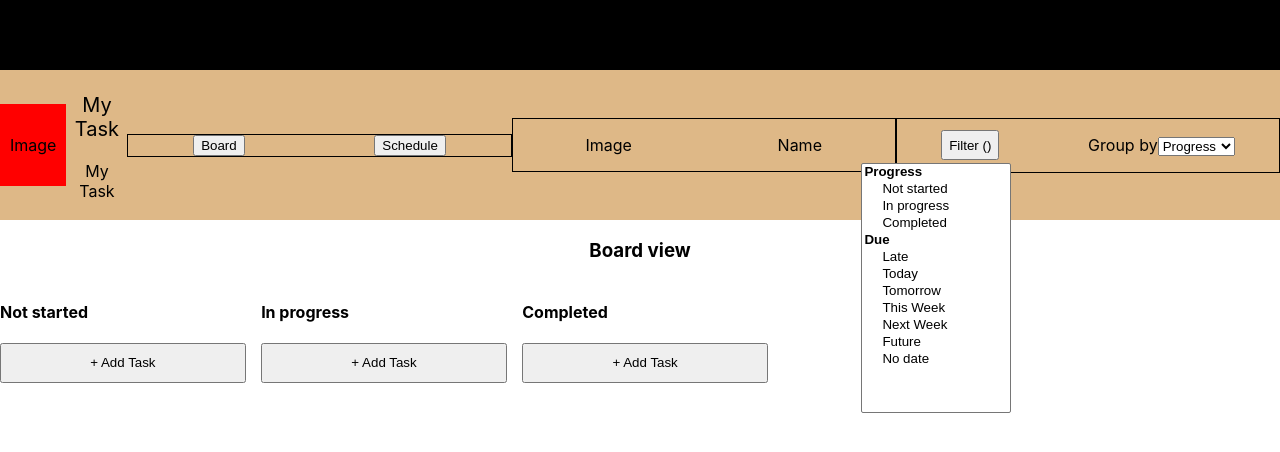
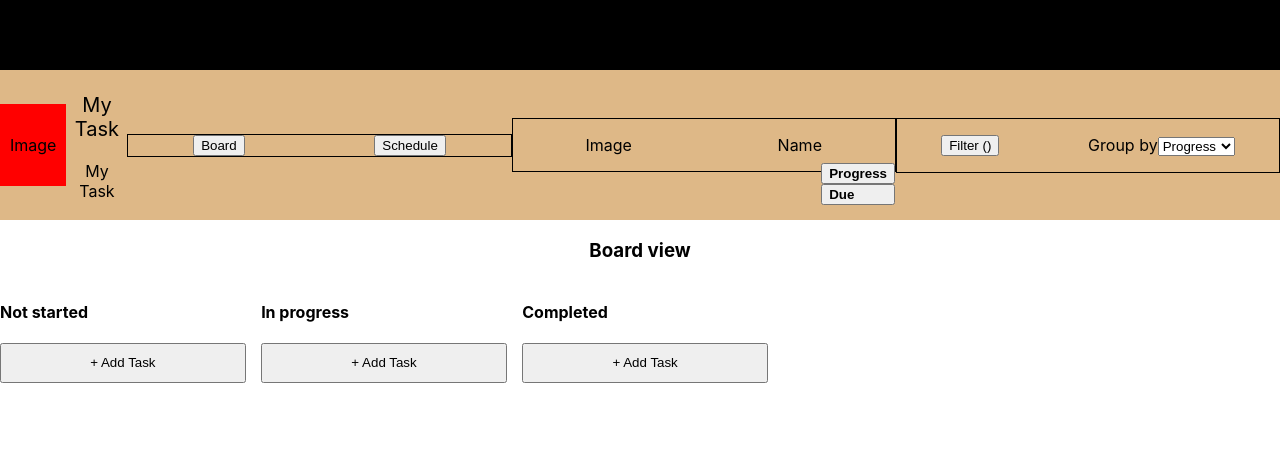
Before and after one commit to rajkumardas2701/planner-app, a React (Create React App) app: page / in a window 1280 px wide. Both pictures are taken after a click on the button "Filter ()". Shown: the top 452 px of the page. Built offline with nearby package versions, Linux system fonts and the light colour scheme.

Commit message:
Correct filter layouts in Header component

```diff
--- a/src/components/Header.js
+++ b/src/components/Header.js
@@ -7,11 +7,14 @@ const Header = ({ setView, setGroupBy }) => {
   // set section is to highlight the selection board or schedule
   const [section, setSection] = useState('board');
   const [showFilters, setShowFilters] = useState(false);
+  const [showProgress, setShowProgress] = useState(false);
+  const [showDue, setShowDue] = useState(false);
   useEffect(() => {
     setSection(section);
   }, [section]);
-  const handleFilterClick = () => {
+  const handleFilterClick = (e) => {
     setShowFilters(!showFilters);
+    e.preventDefault();
   };
   const handleBoardChange = (e) => {
     e.preventDefault();
@@ -27,6 +30,21 @@ const Header = ({ setView, setGroupBy }) => {
     // e.preventDefault();
     setGroupBy(e.target.value);
   };
+  const handleProgressList = (e) => {
+    e.preventDefault();
+    setShowProgress(!showProgress);
+  };
+  const handleDueList = (e) => {
+    e.preventDefault();
+    setShowDue(!showDue);
+  };
+  // window.onclick = (e) => {
+  //   // console.log(e.target.className);
+  //   e.preventDefault();
+  //   if (e.target.className !== 'filter-btn') {
+  //     setShowFilters(false);
+  //   }
+  // };
   return (
     <div className="header-container">
       <div className="image-task">
@@ -49,40 +67,41 @@ const Header = ({ setView, setGroupBy }) => {
       <div className="categories-section">
         <button type="button" onClick={handleFilterClick} className="filter-btn">
           Filter ()
-          {
+        </button>
+        {
             showFilters
             && (
-            <span className="filter-dropdown">
-              <select multiple className="filter-select">
-                <optgroup label="Progress">
-                  {
-                FILTERS[1].map((progress) => (
-                  <option
-                    value={progress}
-                    key={progress}
-                  >
-                    {progress}
-                  </option>
-                ))
+            <div className="filter-container">
+              <button type="button" className="filter-title filter-btn" onClick={handleProgressList}>
+                Progress
+              </button>
+              {
+                showProgress
+                 && (
+                 <div className="progress-filters">
+                   {
+                    FILTERS[1].map((progress) => <button type="button" key={progress} className="filter-btn">{progress}</button>)
+                  }
+                 </div>
+                 )
               }
-                </optgroup>
-                <optgroup label="Due">
-                  {
-                FILTERS[0].map((due) => (
-                  <option
-                    value={due}
-                    key={due}
-                  >
-                    {due}
-                  </option>
-                ))
+              <button type="button" className="filter-title filter-btn" onClick={handleDueList}>
+                Due
+              </button>
+              {
+                showDue
+                && (
+                  <div className="due-filters">
+                    {
+                    FILTERS[0].map((due) => <button type="button" key={due} className="filter-btn">{due}</button>)
+                  }
+                  </div>
+                )
               }
-                </optgroup>
-              </select>
-            </span>
+
+            </div>
             )
           }
-        </button>
         <p>
           Group by
           <select onChange={handleGroupChange}>
--- a/src/styles/Header.css
+++ b/src/styles/Header.css
@@ -43,18 +43,35 @@
   font-size: 20px;
 }
 
+.filter-container {
+  display: flex;
+  flex-direction: column;
+  /* overflow-y: hidden !important; */
+  position: absolute;
+  top: 163px;
+  right: 385px;
+}
+
+.progress-filters,
+.due-filters {
+  display: flex;
+  flex-direction: column;
+}
+
 .filter-btn {
-  height: 30px;
   position: relative;
 }
 
-.filter-dropdown {
+/* .filter-container {
   position: absolute;
-  bottom: -255px;
-  right: -14px;
+  bottom: 198px;
+  right: 383px;
+} */
+
+.filter-title {
+  font-weight: 700;
 }
 
-.filter-select {
-  width: 150px;
-  height: 250px;
+.filter-btn {
+  text-align: left;
 }
```
Also changed, not shown: src/components/AddTask.js (+9 -0 lines).
